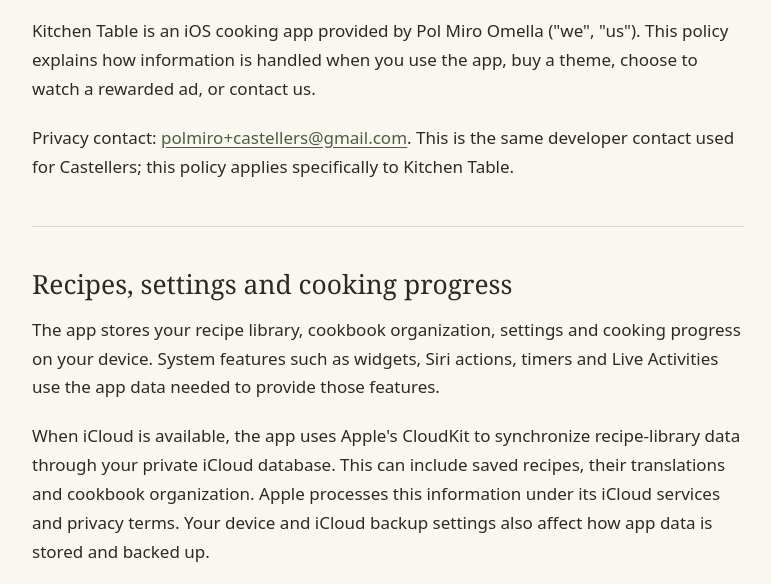
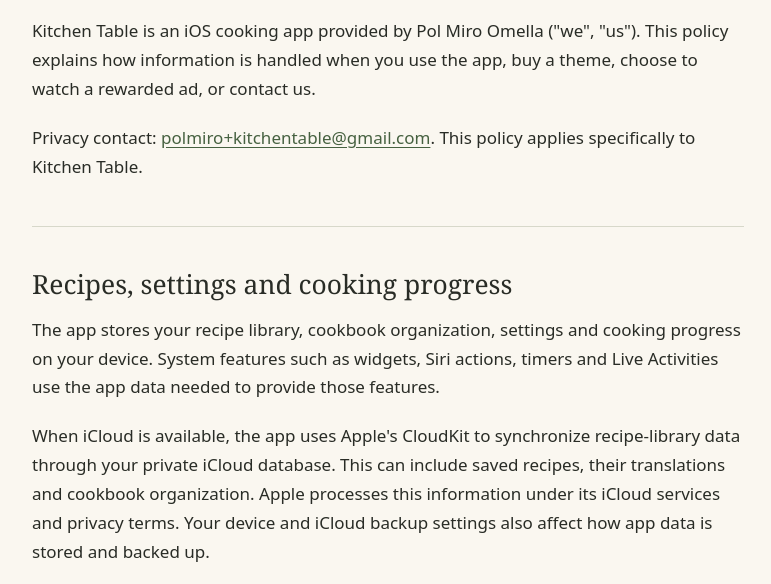
Before and after one commit to polmiro/polmiro.github.io, a plain HTML site: page kitchen-table/privacy-policy.html in a window 1280 px wide. Shown: the part 211-795 px from the top of the page, without its empty margins (252-1023 px from the left). Drawn offline with Linux system fonts and the light colour scheme.

Commit message:
Use Kitchen Table privacy contact alias

```diff
--- a/kitchen-table/privacy-policy.html
+++ b/kitchen-table/privacy-policy.html
@@ -33,7 +33,7 @@
         <h1>Privacy Policy</h1>
         <p class="updated">Last updated: <time datetime="2026-11-18">18 November 2026</time></p>
         <p>Kitchen Table is an iOS cooking app provided by Pol Miro Omella ("we", "us"). This policy explains how information is handled when you use the app, buy a theme, choose to watch a rewarded ad, or contact us.</p>
-        <p>Privacy contact: <a href="mailto:polmiro+castellers@gmail.com">polmiro+castellers@gmail.com</a>. This is the same developer contact used for Castellers; this policy applies specifically to Kitchen Table.</p>
+        <p>Privacy contact: <a href="mailto:polmiro+kitchentable@gmail.com">polmiro+kitchentable@gmail.com</a>. This policy applies specifically to Kitchen Table.</p>
     </header>
 
     <h2>Recipes, settings and cooking progress</h2>
@@ -74,7 +74,7 @@
     <p>Depending on your location, you may have rights to access, correct, delete or receive a copy of personal data, object to or restrict processing, and complain to your local data protection authority. Email the privacy contact above to make a request. We may need limited information to locate the relevant records and verify your request. Some records may need to be retained for legal or security reasons.</p>
 
     <h2>Changes and contact</h2>
-    <p>We may update this policy as the app or its services change. Updates will appear on this page with a revised date. For questions about this policy or your information, contact Pol Miro Omella at <a href="mailto:polmiro+castellers@gmail.com">polmiro+castellers@gmail.com</a>.</p>
+    <p>We may update this policy as the app or its services change. Updates will appear on this page with a revised date. For questions about this policy or your information, contact Pol Miro Omella at <a href="mailto:polmiro+kitchentable@gmail.com">polmiro+kitchentable@gmail.com</a>.</p>
     <footer>© 2026 Pol Miro Omella · Kitchen Table</footer>
 </main>
 </body>
```
